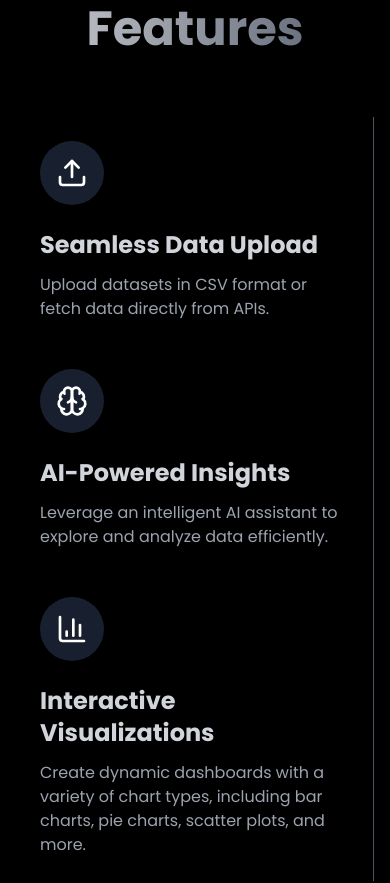
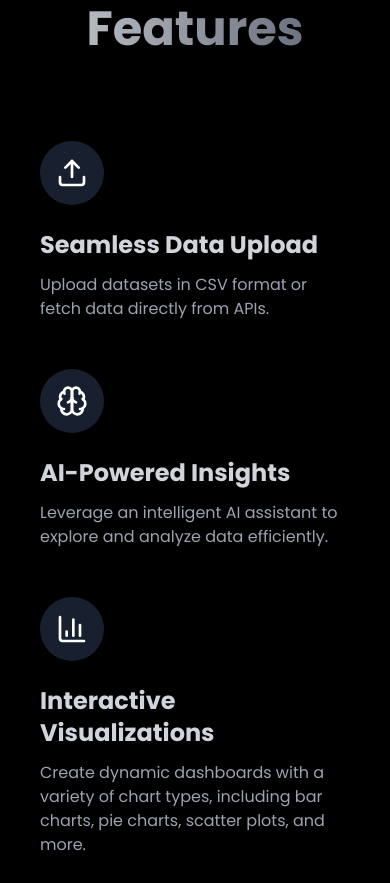
Before and after one commit to ultroxium/Data-Xpert, a Next.js app in the folder frontend/: page / in a window 390 px wide. Shown: the part 1029-1912 px from the top of the page. Built offline with nearby package versions, Linux system fonts and the light colour scheme.

Commit message:
feat: landing page responsive

```diff
--- a/frontend/components/LandingPage/feature-section.tsx
+++ b/frontend/components/LandingPage/feature-section.tsx
@@ -77,11 +77,12 @@ function FeatureCard({ icon: Icon, title, description, index }) {
       initial={{ opacity: 0, y: 50 }}
       animate={{ opacity: 1, y: 0 }}
       transition={{ duration: 0.5, delay: index * 0.1 }}
-      className={`group relative  backdrop-filter backdrop-blur-lg p-6 hover:shadow-2xl transition-all duration-300 overflow-hidden border-gray-400 ${[0,1,2,4,5,6].includes(index)}?"border-r":${[4,5,6,7].includes(index)}?"border-t":"border-none"`}className={`group relative backdrop-filter backdrop-blur-lg p-6 hover:shadow-2xl transition-all duration-300 overflow-hidden border-gray-600
-  ${[0,1,2,4,5,6].includes(index) ? "border-r" : ""}
-  ${[4,5,6,7].includes(index) ? "border-t" : ""}
-  ${![0,1,2,4,5,6].includes(index) && ![4,5,6,7].includes(index) ? "border-none" : ""}
-`}
+      className={`group relative backdrop-filter backdrop-blur-lg p-6 hover:shadow-2xl transition-all duration-300 overflow-hidden border-gray-600
+        ${[0,1,2,4,5,6].includes(index) ? "lg:border-r" : ""}
+        ${[4,5,6,7].includes(index) ? "lg:border-t" : ""}
+        ${![0,1,2,4,5,6].includes(index) && ![4,5,6,7].includes(index) ? "border-none" : ""}
+      `}
+
 
     >
       <div className="absolute inset-0 bg-gradient-to-br from-slate-500 to-gray-600 opacity-0 group-hover:opacity-10 transition-opacity duration-300" />
--- a/frontend/components/LandingPage/reviews-section.tsx
+++ b/frontend/components/LandingPage/reviews-section.tsx
@@ -84,7 +84,7 @@ export function ReviewMarquee() {
       <h2 className="text-5xl font-bold text-transparent bg-clip-text bg-gradient-to-r from-white to-gray-600 mb-12 text-center">
           What people are saying
         </h2>
-        <div className="relative grid w-full grid-cols-4 overflow-hidden rounded-lg h-[500px]">
+        <div className="relative grid w-full grid-cols-2 md:grid-cols-2 lg:grid-cols-4 overflow-hidden rounded-lg h-[500px]">
           <Marquee pauseOnHover className="[--duration:20s]" vertical={true}>
             {firstColumn.map((review) => (
               <ReviewCard key={review.username} {...review} />
```
